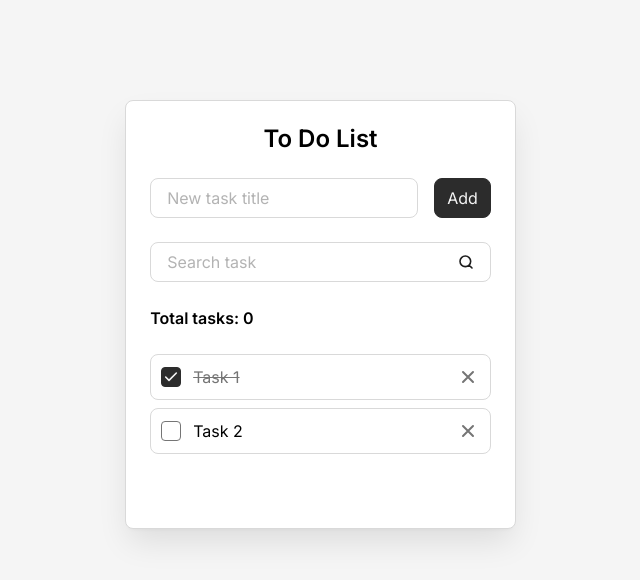
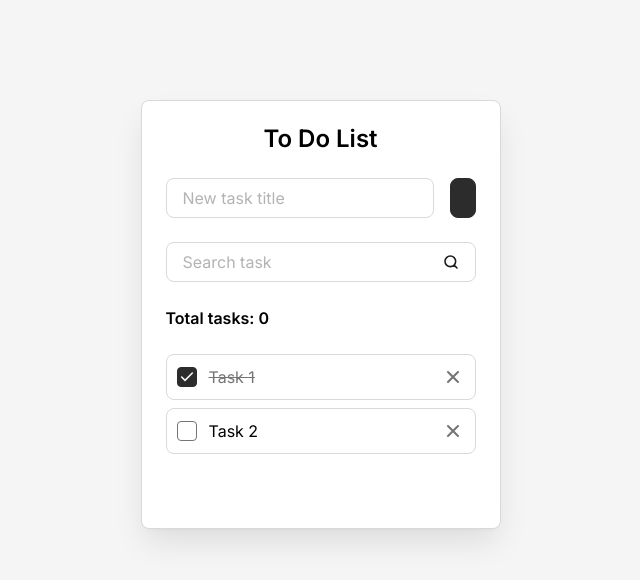
Before and after one commit to MagzhanYerbosyn/React, a React (Vite) app in the folder todo-react/: page / in a window 1280 px wide. Shown: the top 580 px of the page, without its empty margins (312-952 px from the left). Built offline with nearby package versions, Linux system fonts and the light colour scheme.

Commit message:
fix: adding props to Button component

```diff
--- a/todo-react/src/components/AddTaskForm.jsx
+++ b/todo-react/src/components/AddTaskForm.jsx
@@ -5,7 +5,7 @@ const AddTaskForm = () => {
   return (
     <form className="todo__form">
       <Field className="todo__field" label="New task title" id="new-task" />
-      <Button />
+      <Button type="submit" />
     </form>
   );
 };
--- a/todo-react/src/components/Button.jsx
+++ b/todo-react/src/components/Button.jsx
@@ -1,7 +1,9 @@
-const Button = () => {
+const Button = (props) => {
+  const { className = '', type = 'button', children } = props;
+
   return (
-    <button className="button" type="submit">
-      Add
+    <button className={`button ${className}`} type={type}>
+      {children}
     </button>
   );
 };
```
